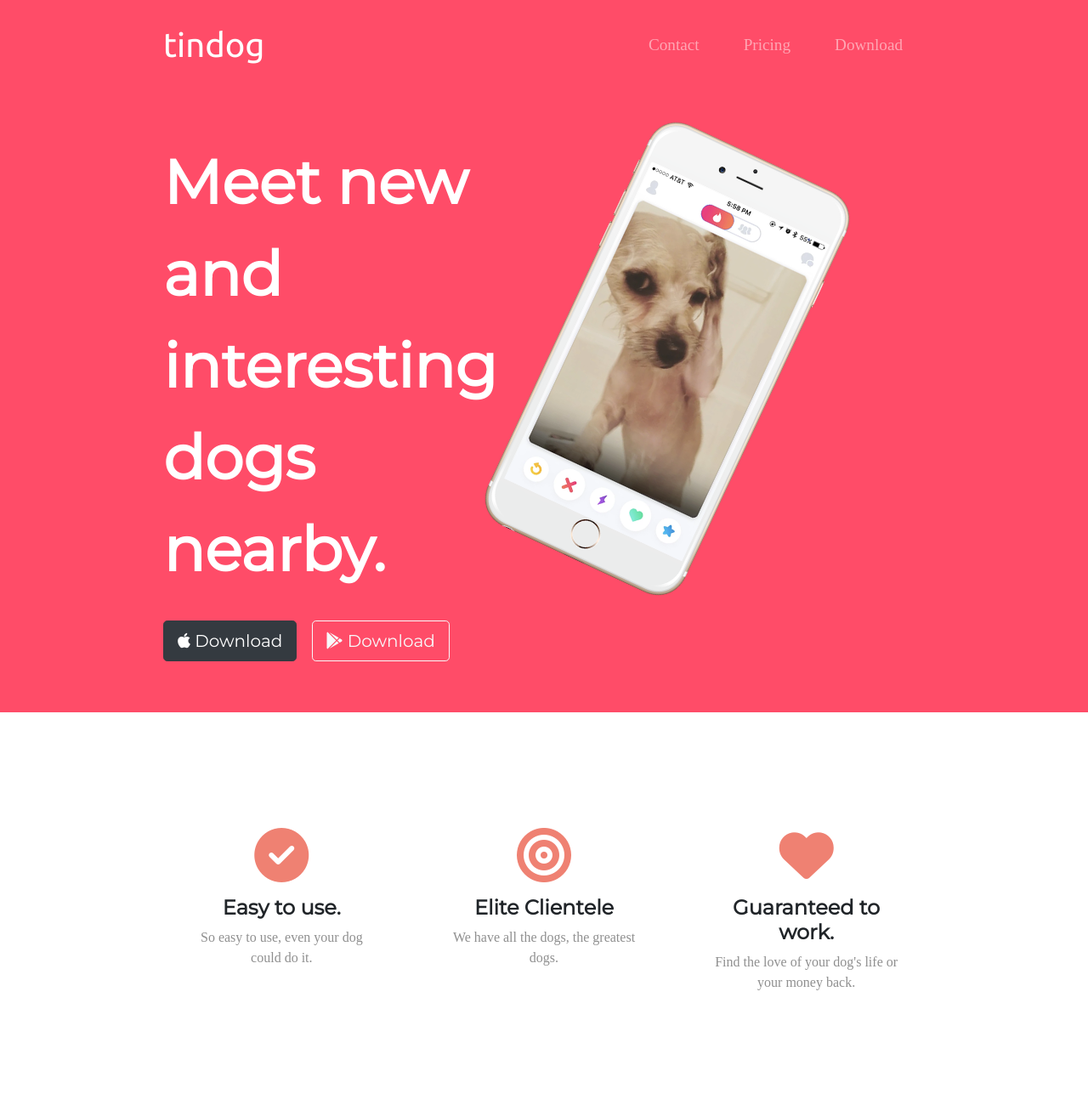
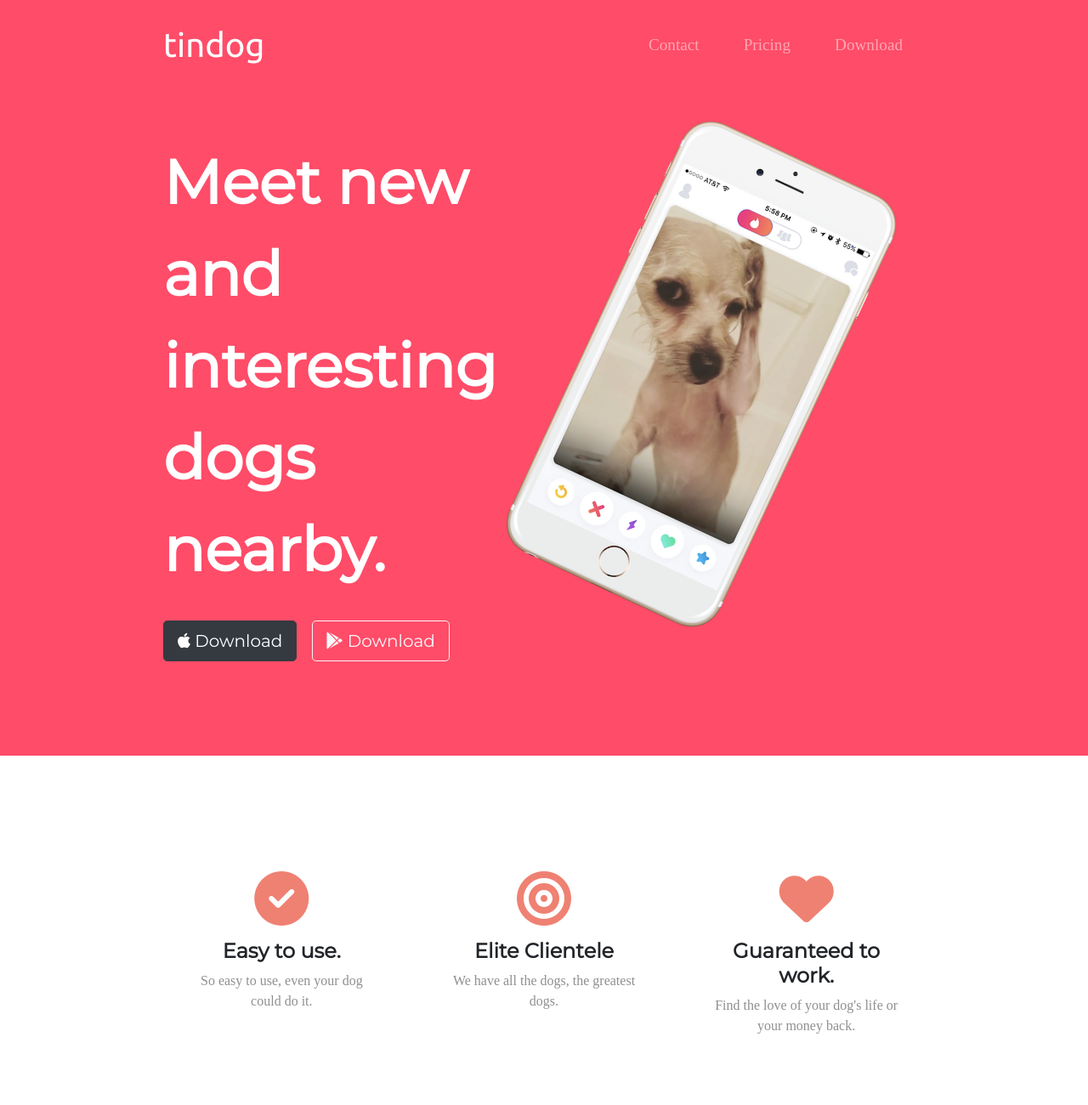
Before and after one commit to Epineda312/Launch-Page-Template, a plain HTML site: page index.html in a window 1280 px wide. Shown: the part 20-1320 px from the top of the page at 85% size. Drawn offline with nearby package versions, Linux system fonts and the light colour scheme.

Commit message:
Add files via upload

```diff
--- a/css/styles.css
+++ b/css/styles.css
@@ -8,7 +8,7 @@ body{
 }
 
 .container-fluid{
-  padding: 3% 15%;
+  padding: 3% 15% 7%;
 }
 
 h1 {
@@ -35,11 +35,12 @@ p{
     font-family: "Montserrat-Light";
     color: #8f8f8f;
 }
+
 /* Navigation Bar */
-
 .navbar{
   padding: 0 0 4.5rem;
 }
+
 .navbar-brand{
   font-family: "Ubuntu";
   font-size: 2.5rem;
@@ -56,7 +57,6 @@ p{
 }
 
 /* Download buttons */
-
 .download-button{
   margin: 5% 3% 5% 0;
 }
@@ -65,26 +65,32 @@ p{
 .title-image{
   width: 60%;
   transform: rotate(25deg);
+  position: absolute;
+  right: 30%;
 }
 
 /* features section */
 #features{
   padding: 7% 15%;
+  background-color: #fff;
+  position: relative;
 }
-.feature-box {
+
+.feature-box{
   text-align: center;
   padding: 5%;
 }
+
 .icon{
   color: #ef8172;
   margin-bottom: 1rem;
 }
+
 .icon:hover{
   color: #ff4c68;
 }
 
 /* testimonial section */
-
 #testimonials{
   text-align: center;
   background-color: #ef8172;
```
